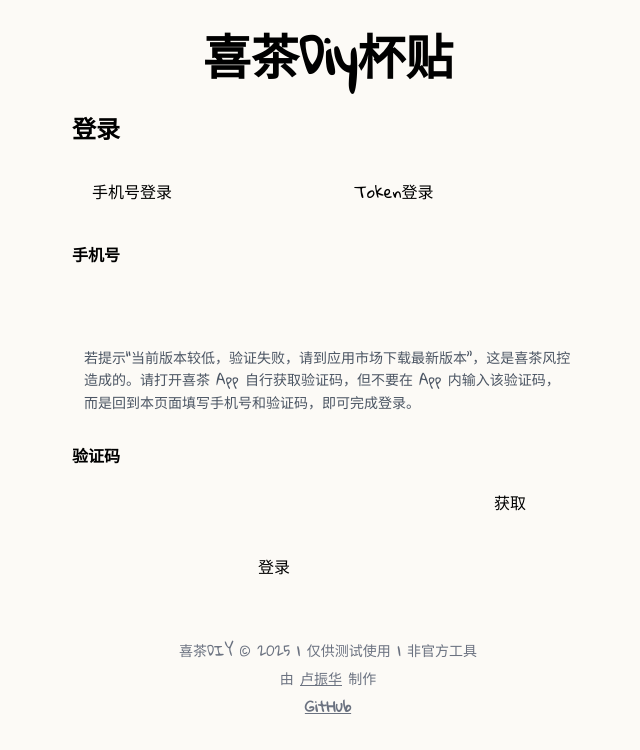
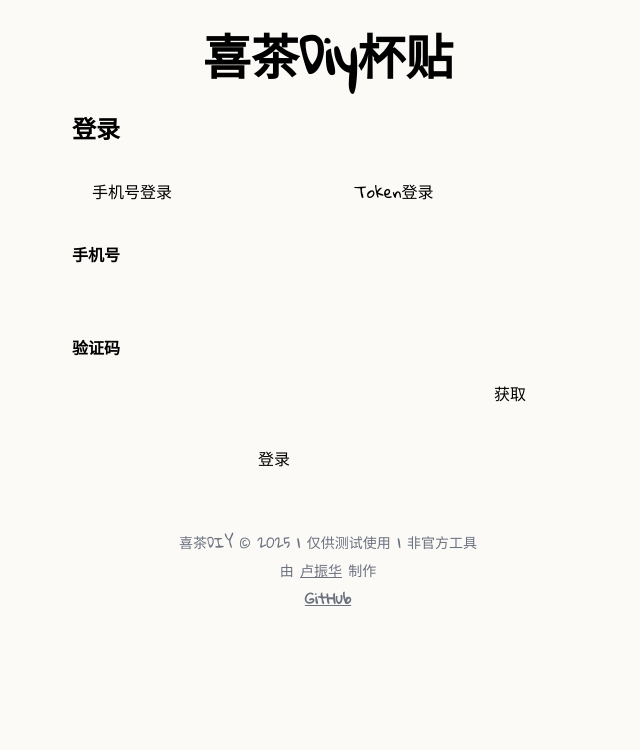
Before and after one commit to luzhenhua/heytea, a Next.js app: page / in a window 1280 px wide. Shown: the top 750 px of the page, without its empty margins (312-952 px from the left). Built offline with nearby package versions, Linux system fonts and the light colour scheme.

Commit message:
ux: show version warning tip conditionally

```diff
--- a/app/components/LoginPanel.tsx
+++ b/app/components/LoginPanel.tsx
@@ -133,18 +133,13 @@ export default function LoginPanel({ setUser }: any) {
 
       {loginMethod === 'phone' ? (
         <div className="space-y-4">
-          <div className="space-y-3">
+          <div>
             <label className="block mb-2 font-semibold">手机号</label>
             <wired-input
               placeholder="请输入手机号"
               value={phone}
               onInput={(e: any) => setPhone(e.target.value)}
             />
-            <wired-card elevation="1">
-              <div className="p-3 text-sm leading-relaxed text-gray-600">
-                若提示“当前版本较低，验证失败，请到应用市场下载最新版本”，这是喜茶风控造成的。请打开喜茶 App 自行获取验证码，但不要在 App 内输入该验证码，而是回到本页面填写手机号和验证码，即可完成登录。
-              </div>
-            </wired-card>
           </div>
 
           <div>
@@ -200,7 +195,7 @@ export default function LoginPanel({ setUser }: any) {
 
       {/* 状态消息 */}
       {status && (
-        <div className="mt-4">
+        <div className="mt-4 space-y-2">
           <wired-card elevation="1">
             <div className="p-3 text-center">
               <p className="font-semibold">
@@ -208,6 +203,13 @@ export default function LoginPanel({ setUser }: any) {
               </p>
             </div>
           </wired-card>
+          {status.message?.includes('当前版本较低，验证失败，请到应用市场下载最新版本') && (
+            <wired-card elevation="1">
+              <div className="p-3 text-sm leading-relaxed text-gray-600 text-left">
+                该提示来自喜茶的风控校验。请先在喜茶 App 内获取验证码，但不要在 App 中提交，返回本页面输入手机号和验证码即可完成登录。
+              </div>
+            </wired-card>
+          )}
         </div>
       )}
     </wired-card>
```
